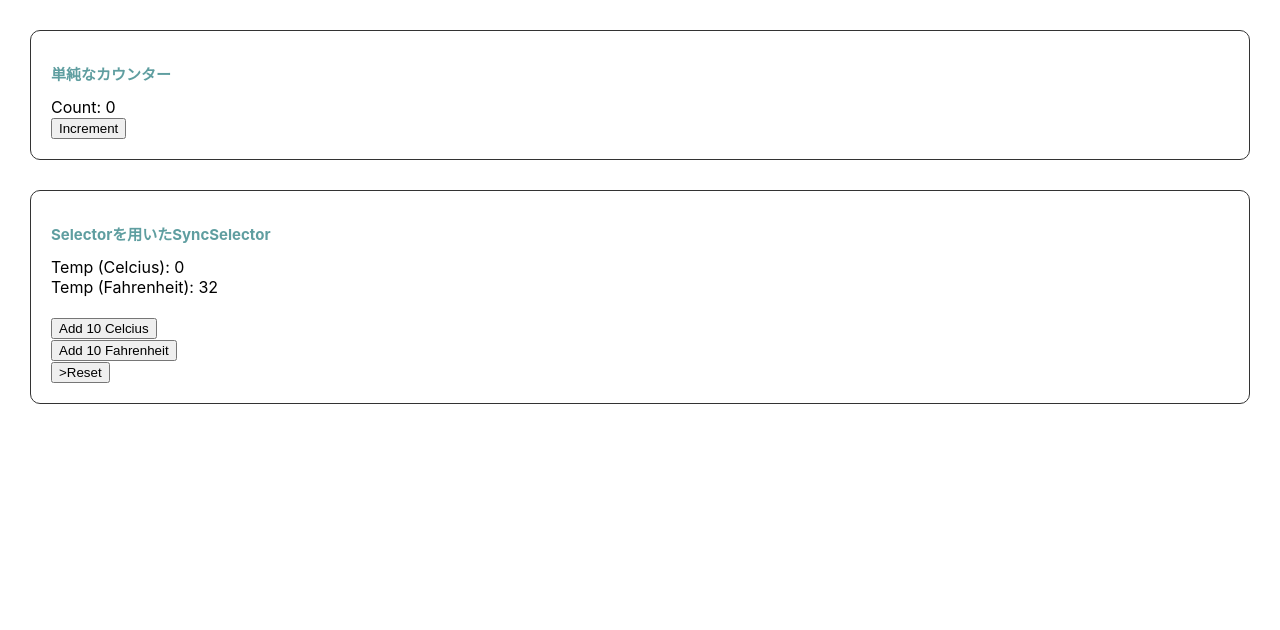
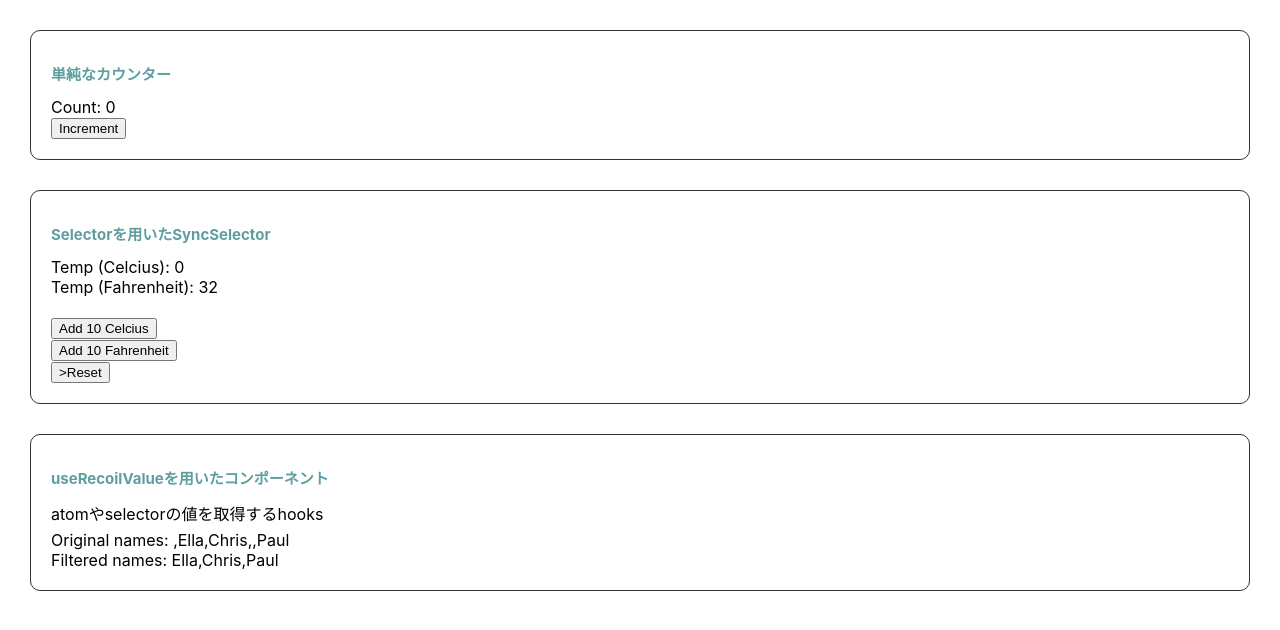
Before and after one commit to yugo-ibuki/recoil-playground, a React (Create React App) app: page / in a window 1280 px wide. Shown: the top 630 px of the page. Built offline with nearby package versions, Linux system fonts and the light colour scheme.

Commit message:
add useRecoilValue

```diff
--- a/src/App.js
+++ b/src/App.js
@@ -8,6 +8,7 @@ import {
 } from 'recoil';
 import Counter from "./components/Counter";
 import SyncSelector from './components/SyncSelector';
+import NameDisplay from "./components/UseRecoiValue";
 import './index.css';
 
 function App() {
@@ -22,6 +23,11 @@ function App() {
           <h2>Selectorを用いたSyncSelector</h2>
           <SyncSelector />
         </div>
+        <div className="block">
+          <h2>useRecoilValueを用いたコンポーネント</h2>
+          <p>atomやselectorの値を取得するhooks</p>
+          <NameDisplay />
+        </div>
       </div>
     </RecoilRoot>
   );
--- /dev/null
+++ b/src/components/UseRecoiValue.jsx
@@ -0,0 +1,26 @@
+import {atom, selector, useRecoilValue} from 'recoil';
+
+const namesState = atom({
+  key: 'namesState',
+  default: ['', 'Ella', 'Chris', '', 'Paul'],
+});
+
+const filteredNamesState = selector({
+  key: 'filteredNamesState',
+  get: ({get}) => get(namesState).filter((str) => str !== ''),
+});
+
+function NameDisplay() {
+  const names = useRecoilValue(namesState);
+  const filteredNames = useRecoilValue(filteredNamesState);
+
+  return (
+    <>
+      Original names: {names.join(',')}
+      <br />
+      Filtered names: {filteredNames.join(',')}
+    </>
+  );
+}
+
+export default NameDisplay;
--- a/src/index.css
+++ b/src/index.css
@@ -27,3 +27,7 @@ h2 {
   font-size: 15px;
   color: cadetblue;
 }
+
+p {
+  margin: 10px 0 5px;
+}
```
